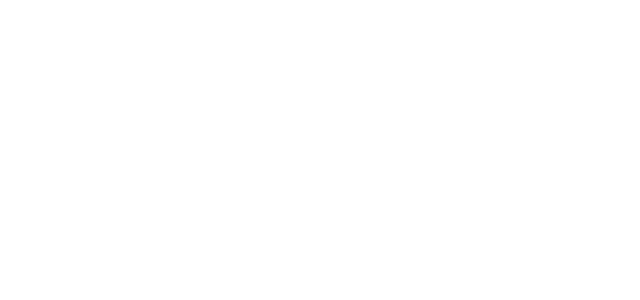
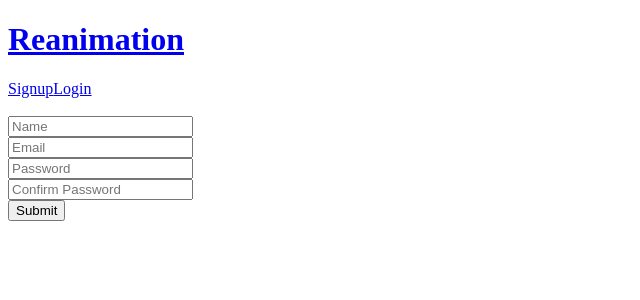
Before and after one commit to BillyCaudy/Reanimator, a React (Create React App) app in the folder frontend/: page /#/signup in a window 1280 px wide. Shown: the top 300 px of the page, without its empty margins (0-640 px from the left). Built offline with nearby package versions, Linux system fonts and the light colour scheme.

Commit message:
add navBar functionality to splash page

```diff
--- a/frontend/src/components/HomePage.jsx
+++ b/frontend/src/components/HomePage.jsx
@@ -6,7 +6,7 @@ class HomePage extends React.Component {
     render() {
         return (
             <div>
-                <h1>Reanimation Domination</h1>
+                <h1>Reanimation Logo Always Present</h1>
             </div>
         );
     }
--- a/frontend/src/components/app.jsx
+++ b/frontend/src/components/app.jsx
@@ -1,12 +1,19 @@
 import React from 'react';
 import { AuthRoute, ProtectedRoute } from '../util/rout_util';
-import { Switch } from 'react-router-dom';
+import { Switch, Link } from 'react-router-dom';
 import HomePage from './HomePage';
+import NavBarContainer from './nav/navbar_container';
+import LoginFormContainer from './session/login_form_container';
+import SignupFormContainer from './session/signup_form_container';
 
 const App = () => (
     <div>
+        <NavBarContainer/>
         <Switch>
-            <AuthRoute exact path = "/" component = {HomePage}/>
+            {/* <AuthRoute exact path = "/" component = {HomePage}/> */}
+            <AuthRoute exact path="/login" component={LoginFormContainer} />
+            <AuthRoute exact path="/signup" component={SignupFormContainer} />
+            {/* <ProtectedRoute exact path="/collections" component={CollectionsContainer} /> */}
         </Switch>
     </div>
 )
--- /dev/null
+++ b/frontend/src/components/nav/navBar.jsx
@@ -0,0 +1,46 @@
+import React from 'react';
+import { Link } from 'react-router-dom'
+
+class NavBar extends React.Component {
+    constructor(props) {
+        super(props);
+        this.logoutUser = this.logoutUser.bind(this);
+        this.getLinks = this.getLinks.bind(this);
+    }
+
+    logoutUser(e) {
+        e.preventDefault();
+        this.props.logout();
+    }
+
+    getLinks() {
+        if (this.props.loggedIn) {
+            return (
+                <div>
+                    <Link to={'/Links'}>All Links</Link>
+                    <Link to={'/profile'}>Profile</Link>
+                    <Link to={'/new_image'}>Upload an Image</Link>
+                    <button onClick={this.logoutUser}>Logout</button>
+                </div>
+            );
+        } else {
+            return (
+                <div>
+                    <Link to={'/signup'}>Signup</Link>
+                    <Link to={'/login'}>Login</Link>
+                </div>
+            );
+        }
+    }
+
+    render() {
+        return (
+            <div>
+                <Link to='/' className='logo'><h1>Reanimation</h1></Link>
+                {this.getLinks()}
+            </div>
+        );
+    }
+}
+
+export default NavBar;
--- /dev/null
+++ b/frontend/src/components/nav/navbar_container.js
@@ -0,0 +1,12 @@
+import { connect } from 'react-redux';
+import { logout } from '../../actions/session_actions';
+import NavBar from './navBar';
+
+const mapStateToProps = state => ({
+    loggedIn: state.session.isAuthenticated
+});
+
+export default connect(
+    mapStateToProps,
+    { logout }
+)(NavBar);
--- a/frontend/src/components/session/login_form.js
+++ b/frontend/src/components/session/login_form.js
@@ -1 +1,83 @@
-export default LoginForm;
+import React from 'react';
+import { withRouter } from 'react-router-dom';
+
+class LoginForm extends React.Component {
+    constructor(props) {
+        super(props);
+
+        this.state = {
+            email: '',
+            password: '',
+            errors: {}
+        };
+
+        this.handleSubmit = this.handleSubmit.bind(this);
+        this.renderErrors = this.renderErrors.bind(this);
+    }
+
+    componentWillReceiveProps(nextProps) {
+        if (nextProps.currentUser === true) {
+            this.props.history.push('/collections');
+        }
+
+        this.setState({ errors: nextProps.errors })
+    }
+
+    update(field) {
+        return e => this.setState({
+            [field]: e.currentTarget.value
+        });
+    }
+
+    handleSubmit(e) {
+        e.preventDefault();
+
+        let user = {
+            email: this.state.email,
+            password: this.state.password
+        };
+
+        this.props.login(user);
+    }
+
+    renderErrors() {
+        return (
+            <ul>
+                {Object.keys(this.state.errors).map((error, i) => (
+                    <li key={`error-${i}`}>
+                        {this.state.errors[error]}
+                    </li>
+                ))}
+            </ul>
+        );
+    }
+
+    render() {
+        return (
+            <div>
+
+                <form onSubmit={this.handleSubmit}>
+                    <div>
+                        <br />
+                        <input type="text"
+                            value={this.state.email}
+                            onChange={this.update('email')}
+                            placeholder="Email"
+                        />
+                        <br />
+                        <input type="password"
+                            value={this.state.password}
+                            onChange={this.update('password')}
+                            placeholder="Password"
+                        />
+                        <br />
+                        <input type="submit" value="Submit" />
+                        {this.renderErrors()}
+                    </div>
+                </form>
+            </div>
+        );
+    }
+}
+
+export default withRouter(LoginForm);
--- a/frontend/src/components/session/login_form_container.js
+++ b/frontend/src/components/session/login_form_container.js
@@ -1,4 +1,4 @@
-import { connect } from 'react-dom';
+import { connect } from 'react-redux';
 import { login } from '../../actions/session_actions';
 import LoginForm from './login_form'
 
--- a/frontend/src/components/session/signup_form.js
+++ b/frontend/src/components/session/signup_form.js
@@ -1 +1,96 @@
-export default SignUpForm;
+import React from 'react';
+import { withRouter } from 'react-router-dom';
+
+class SignupForm extends React.Component {
+    constructor(props) {
+        super(props);
+        this.state = {
+            name: '',
+            email: '',
+            password: '',
+            password2: '',
+            errors: {}
+        };
+
+        this.handleSubmit = this.handleSubmit.bind(this);
+        this.clearedErrors = false;
+    }
+
+    componentWillReceiveProps(nextProps) {
+        if (nextProps.signedIn === true) {
+            this.props.history.push('/login');
+        }
+
+        this.setState({ errors: nextProps.errors })
+    }
+
+    update(field) {
+        return e => this.setState({
+            [field]: e.currentTarget.value
+        });
+    }
+
+    handleSubmit(e) {
+        e.preventDefault();
+        let user = {
+            name: this.state.name,
+            email: this.state.email,
+            password: this.state.password,
+            password2: this.state.password2
+        };
+
+        this.props.signup(user, this.props.history);
+    }
+
+    renderErrors() {
+        return (
+            <ul>
+                {Object.keys(this.state.errors).map((error, i) => (
+                    <li key={`error-${i}`}>
+                        {this.state.errors[error]}
+                    </li>
+                ))}
+            </ul>
+        );
+    }
+
+    render() {
+        return (
+            <div className="login-form-container">
+                <form onSubmit={this.handleSubmit}>
+                    <div className="login-form">
+                        <br />
+                        <input type="text"
+                            value={this.state.handle}
+                            onChange={this.update('Name')}
+                            placeholder="Name"
+                        />
+                        <br />
+                        <input type="text"
+                            value={this.state.email}
+                            onChange={this.update('email')}
+                            placeholder="Email"
+                        />
+                        <br />
+                        <input type="password"
+                            value={this.state.password}
+                            onChange={this.update('password')}
+                            placeholder="Password"
+                        />
+                        <br />
+                        <input type="password"
+                            value={this.state.password2}
+                            onChange={this.update('password2')}
+                            placeholder="Confirm Password"
+                        />
+                        <br />
+                        <input type="submit" value="Submit" />
+                        {this.renderErrors()}
+                    </div>
+                </form>
+            </div>
+        );
+    }
+}
+
+export default withRouter(SignupForm);
--- /dev/null
+++ b/frontend/src/components/session/signup_form_container.js
@@ -0,0 +1,21 @@
+import { connect } from 'react-redux';
+import { signup } from '../../actions/session_actions';
+import SignupForm from './signup_form';
+
+const mapStateToProps = (state) => {
+  return {
+    signedIn: state.session.isSignedIn,
+    errors: state.errors.session
+  };
+};
+
+const mapDispatchToProps = (dispatch) => {
+  return {
+    signup: user => dispatch(signup(user))
+  }
+}
+
+export default connect(
+  mapStateToProps,
+  mapDispatchToProps
+)(SignupForm);
```
